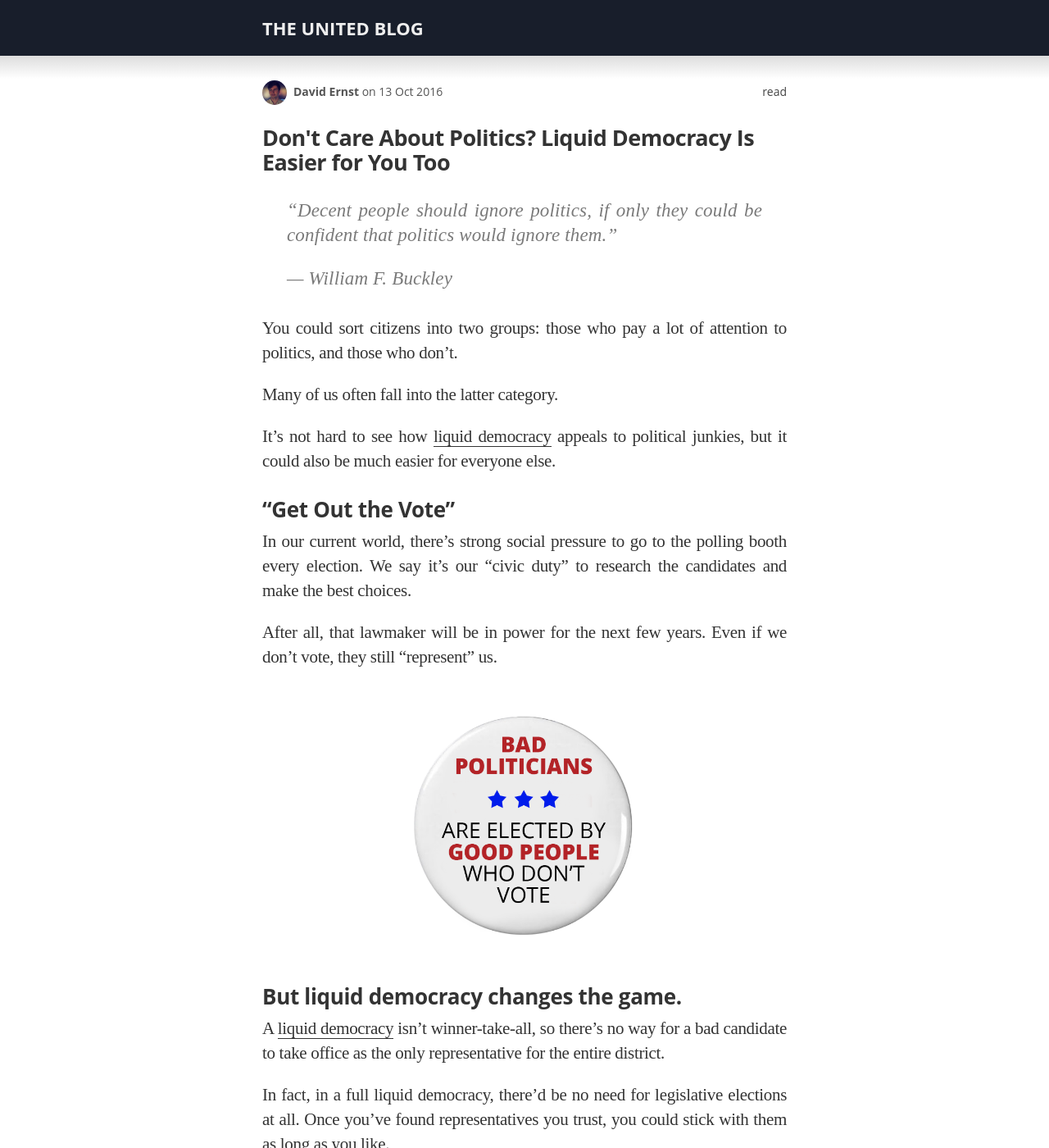
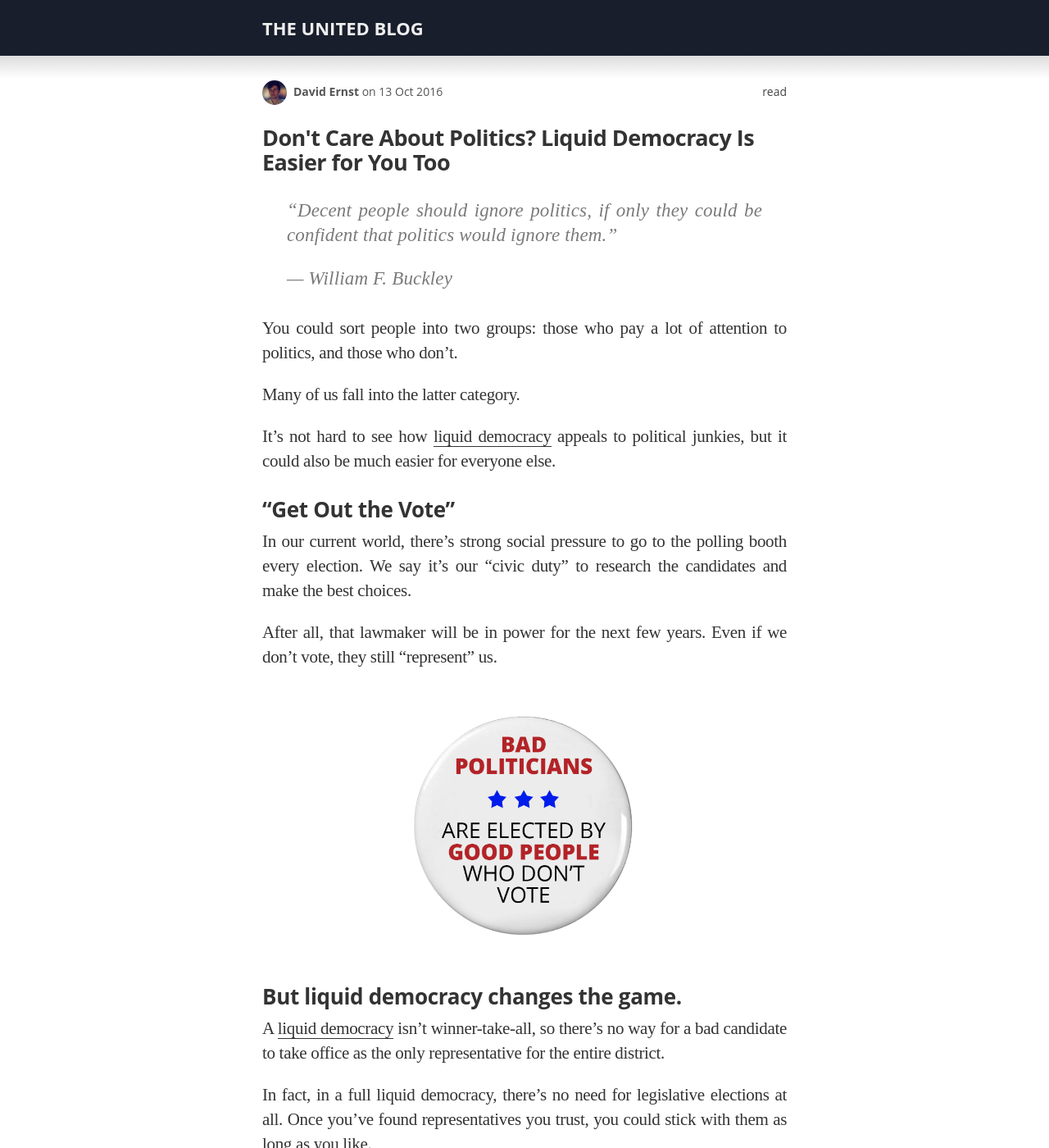
Before and after one commit to voteliquid/blog, a Jekyll site: the page built from _posts/2016-10-13-dont-care-about-politics.md, in a window 1280 px wide and 1400 px high. Shown: the whole window at 82% size. Built offline with Jekyll 4.4.1, drawn with Linux system fonts in a browser that asks for light colours; nearby versions of some CDN libraries; some web fonts are replaced; some of the changed text lies outside the part shown.

Commit message:
Polish 'Don't Care About Politics'

```diff
--- a/_posts/2016-10-13-dont-care-about-politics.md
+++ b/_posts/2016-10-13-dont-care-about-politics.md
@@ -10,9 +10,9 @@ excerpt: "Liquid democracy is appealing to those who spend a lot of time followi
 >
 > — William F. Buckley
 
-You could sort citizens into two groups: those who pay a lot of attention to politics, and those who don't.
+You could sort people into two groups: those who pay a lot of attention to politics, and those who don't.
 
-Many of us often fall into the latter category.
+Many of us fall into the latter category.
 
 It's not hard to see how [liquid democracy](/2016/09/21/what-is-liquid-democracy/) appeals to political junkies, but it could also be much easier for everyone else.
 
@@ -28,7 +28,7 @@ After all, that lawmaker will be in power for the next few years. Even if we don
 
 A [liquid democracy](/2016/09/21/what-is-liquid-democracy/) isn't winner-take-all, so there's no way for a bad candidate to take office as the only representative for the entire district.
 
-In fact, in a full liquid democracy, there'd be no need for legislative elections at all. Once you've found representatives you trust, you could stick with them as long as you like.
+In fact, in a full liquid democracy, there's no need for legislative elections at all. Once you've found representatives you trust, you could stick with them as long as you like.
 
 And, when you do want to be involved, you don't even have to leave your home. You could vote right from your phone or a computer.
 
```
